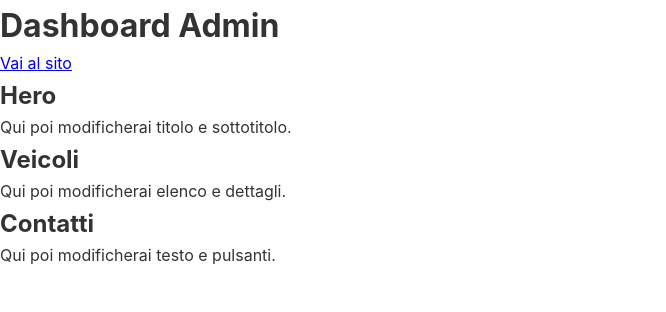
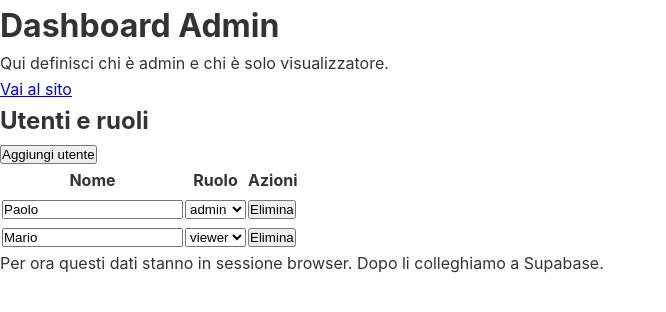
Before and after one commit to Thepaul1999/Veicoli, a Next.js app: page /dashboard in a window 1280 px wide. Shown: the top 312 px of the page, without its empty margins (0-666 px from the left). Built offline with nearby package versions, Linux system fonts and the light colour scheme.

Commit message:
Aggiornamento veloce

```diff
--- a/src/app/dashboard/page.tsx
+++ b/src/app/dashboard/page.tsx
@@ -1,13 +1,76 @@
 "use client";
 
+import { useEffect, useState } from "react";
 import Link from "next/link";
 
+type UserRole = "admin" | "viewer";
+
+type SiteUser = {
+  id: number;
+  name: string;
+  role: UserRole;
+};
+
 export default function DashboardPage() {
+  const [mounted, setMounted] = useState(false);
+  const [users, setUsers] = useState<SiteUser[]>([
+    { id: 1, name: "Paolo", role: "admin" },
+    { id: 2, name: "Mario", role: "viewer" },
+  ]);
+
+  useEffect(() => {
+    setMounted(true);
+
+    const saved = sessionStorage.getItem("siteUsers");
+    if (saved) {
+      setUsers(JSON.parse(saved));
+    }
+  }, []);
+
+  useEffect(() => {
+    if (mounted) {
+      sessionStorage.setItem("siteUsers", JSON.stringify(users));
+    }
+  }, [users, mounted]);
+
+  function updateName(id: number, value: string) {
+    setUsers((prev) =>
+      prev.map((user) => (user.id === id ? { ...user, name: value } : user))
+    );
+  }
+
+  function updateRole(id: number, value: UserRole) {
+    setUsers((prev) =>
+      prev.map((user) => (user.id === id ? { ...user, role: value } : user))
+    );
+  }
+
+  function addUser() {
+    const newUser: SiteUser = {
+      id: Date.now(),
+      name: "",
+      role: "viewer",
+    };
+    setUsers((prev) => [...prev, newUser]);
+  }
+
+  function removeUser(id: number) {
+    setUsers((prev) => prev.filter((user) => user.id !== id));
+  }
+
+  if (!mounted) return null;
+
   return (
     <main className="min-h-screen bg-neutral-950 text-white p-6">
-      <div className="mx-auto max-w-5xl">
+      <div className="mx-auto max-w-6xl">
         <div className="mb-8 flex items-center justify-between">
-          <h1 className="text-3xl font-bold">Dashboard Admin</h1>
+          <div>
+            <h1 className="text-3xl font-bold">Dashboard Admin</h1>
+            <p className="mt-2 text-neutral-400">
+              Qui definisci chi è admin e chi è solo visualizzatore.
+            </p>
+          </div>
+
           <Link
             href="/main"
             className="rounded-xl bg-white px-4 py-2 text-black font-medium"
@@ -16,21 +79,71 @@ export default function DashboardPage() {
           </Link>
         </div>
 
-        <div className="grid gap-4 md:grid-cols-3">
-          <div className="rounded-2xl border border-white/10 bg-neutral-900 p-5">
-            <h2 className="text-lg font-semibold mb-2">Hero</h2>
-            <p className="text-neutral-400">Qui poi modificherai titolo e sottotitolo.</p>
+        <div className="rounded-2xl border border-white/10 bg-neutral-900 p-6">
+          <div className="mb-4 flex items-center justify-between">
+            <h2 className="text-xl font-semibold">Utenti e ruoli</h2>
+
+            <button
+              onClick={addUser}
+              className="rounded-xl bg-white px-4 py-2 text-black font-medium"
+            >
+              Aggiungi utente
+            </button>
           </div>
 
-          <div className="rounded-2xl border border-white/10 bg-neutral-900 p-5">
-            <h2 className="text-lg font-semibold mb-2">Veicoli</h2>
-            <p className="text-neutral-400">Qui poi modificherai elenco e dettagli.</p>
+          <div className="overflow-x-auto">
+            <table className="w-full border-collapse text-left">
+              <thead>
+                <tr className="border-b border-white/10 text-neutral-400">
+                  <th className="p-3">Nome</th>
+                  <th className="p-3">Ruolo</th>
+                  <th className="p-3">Azioni</th>
+                </tr>
+              </thead>
+
+              <tbody>
+                {users.map((user) => (
+                  <tr key={user.id} className="border-b border-white/5">
+                    <td className="p-3">
+                      <input
+                        type="text"
+                        value={user.name}
+                        onChange={(e) => updateName(user.id, e.target.value)}
+                        placeholder="Nome utente"
+                        className="w-full rounded-xl border border-white/10 bg-black p-3 text-white outline-none"
+                      />
+                    </td>
+
+                    <td className="p-3">
+                      <select
+                        value={user.role}
+                        onChange={(e) =>
+                          updateRole(user.id, e.target.value as UserRole)
+                        }
+                        className="w-full rounded-xl border border-white/10 bg-black p-3 text-white outline-none"
+                      >
+                        <option value="viewer">viewer</option>
+                        <option value="admin">admin</option>
+                      </select>
+                    </td>
+
+                    <td className="p-3">
+                      <button
+                        onClick={() => removeUser(user.id)}
+                        className="rounded-xl border border-red-500 px-4 py-2 text-red-400"
+                      >
+                        Elimina
+                      </button>
+                    </td>
+                  </tr>
+                ))}
+              </tbody>
+            </table>
           </div>
 
-          <div className="rounded-2xl border border-white/10 bg-neutral-900 p-5">
-            <h2 className="text-lg font-semibold mb-2">Contatti</h2>
-            <p className="text-neutral-400">Qui poi modificherai testo e pulsanti.</p>
-          </div>
+          <p className="mt-4 text-sm text-neutral-500">
+            Per ora questi dati stanno in sessione browser. Dopo li colleghiamo a Supabase.
+          </p>
         </div>
       </div>
     </main>
```
